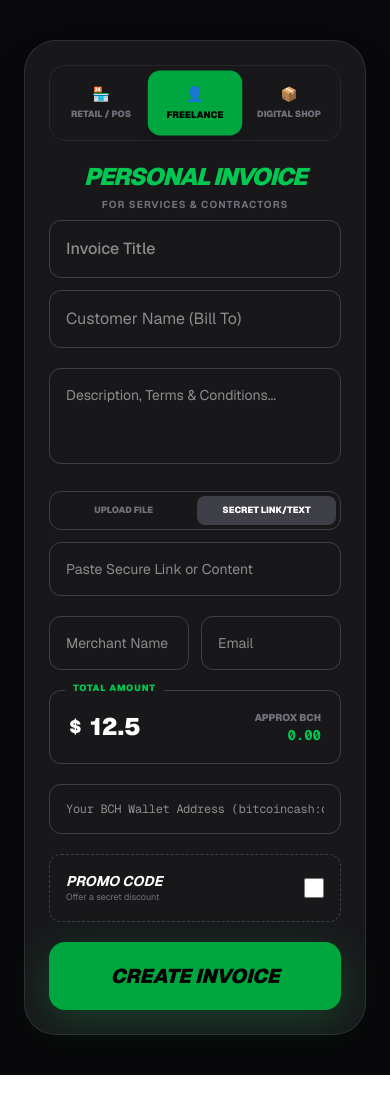
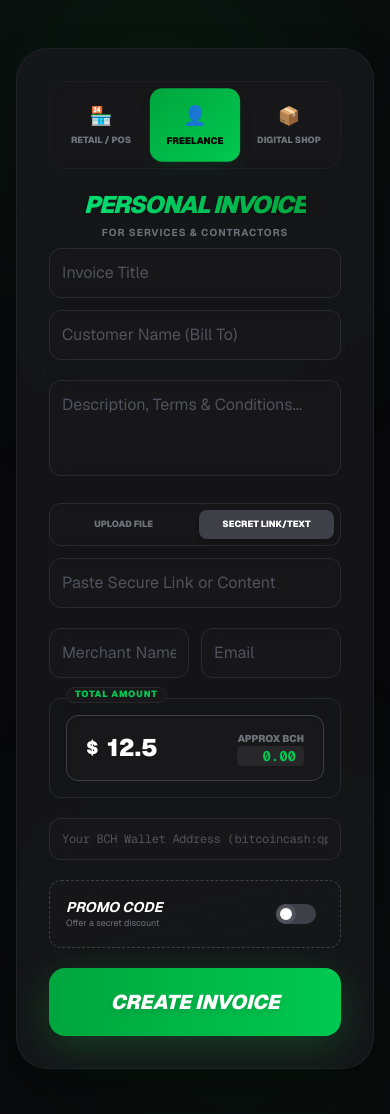
Before and after one commit to saleemm1/payonce-cash, a Next.js app: page /create/invoice in a window 390 px wide. Shown: the top 1114 px of the page. Before the commit the page ends 1075 px from the top, so only its background shows below. Built offline with nearby package versions, Linux system fonts and the light colour scheme; no server answers.

Commit message:
Update page.js

```diff
--- a/app/create/invoice/page.js
+++ b/app/create/invoice/page.js
@@ -108,27 +108,32 @@ export default function InvoiceUploadPage() {
     }
   };
 
+  const inputBaseStyles = "w-full p-3 bg-zinc-900/50 backdrop-blur-sm border border-zinc-700/50 rounded-xl text-white outline-none focus:border-green-500 focus:ring-1 focus:ring-green-500/50 transition-all duration-300 placeholder:text-zinc-600 hover:bg-zinc-900/80 hover:border-zinc-600";
+
   return (
-    <div className="min-h-screen bg-[#09090b] text-white flex flex-col items-center justify-center px-6 py-10 font-sans">
-      <form onSubmit={handleGenerate} className="w-full max-w-md bg-[#18181b] p-6 sm:p-8 rounded-[2rem] border border-white/10 shadow-2xl space-y-5">
+    <div className="min-h-screen bg-[#09090b] text-white flex flex-col items-center justify-center px-4 py-12 font-sans relative overflow-hidden">
+      <div className="absolute top-[-10%] left-[-10%] w-96 h-96 bg-green-600/10 rounded-full blur-[128px] pointer-events-none"></div>
+      <div className="absolute bottom-[-10%] right-[-10%] w-96 h-96 bg-green-500/5 rounded-full blur-[128px] pointer-events-none"></div>
 
-        <div className="grid grid-cols-3 gap-1 bg-zinc-900 p-1.5 rounded-2xl border border-zinc-800">
-          <button type="button" onClick={() => setInvoiceType('retail')} className={`py-3 text-[9px] font-black uppercase rounded-xl transition-all flex flex-col items-center gap-1 ${invoiceType === 'retail' ? 'bg-green-600 text-black shadow-lg scale-105' : 'text-zinc-500 hover:text-zinc-300'}`}>
-            <span className="text-sm">🏪</span> Retail / POS
+      <form onSubmit={handleGenerate} className="relative z-10 w-full max-w-lg bg-[#18181b]/80 backdrop-blur-2xl p-8 rounded-[2rem] border border-white/5 shadow-2xl shadow-black/50 space-y-5 transform transition-all hover:border-white/10">
+
+        <div className="grid grid-cols-3 gap-2 bg-zinc-900/50 p-2 rounded-2xl border border-zinc-800/50 backdrop-blur-sm">
+          <button type="button" onClick={() => setInvoiceType('retail')} className={`py-3 text-[9px] font-black uppercase rounded-xl transition-all duration-300 flex flex-col items-center gap-1 ${invoiceType === 'retail' ? 'bg-gradient-to-br from-green-600 to-green-500 text-black shadow-lg shadow-green-900/20 scale-105' : 'text-zinc-500 hover:text-zinc-300 hover:bg-zinc-800'}`}>
+            <span className="text-lg">🏪</span> Retail / POS
           </button>
-          <button type="button" onClick={() => setInvoiceType('personal')} className={`py-3 text-[9px] font-black uppercase rounded-xl transition-all flex flex-col items-center gap-1 ${invoiceType === 'personal' ? 'bg-green-600 text-black shadow-lg scale-105' : 'text-zinc-500 hover:text-zinc-300'}`}>
-            <span className="text-sm">👤</span> Freelance
+          <button type="button" onClick={() => setInvoiceType('personal')} className={`py-3 text-[9px] font-black uppercase rounded-xl transition-all duration-300 flex flex-col items-center gap-1 ${invoiceType === 'personal' ? 'bg-gradient-to-br from-green-600 to-green-500 text-black shadow-lg shadow-green-900/20 scale-105' : 'text-zinc-500 hover:text-zinc-300 hover:bg-zinc-800'}`}>
+            <span className="text-lg">👤</span> Freelance
           </button>
-          <button type="button" onClick={() => setInvoiceType('digital')} className={`py-3 text-[9px] font-black uppercase rounded-xl transition-all flex flex-col items-center gap-1 ${invoiceType === 'digital' ? 'bg-green-600 text-black shadow-lg scale-105' : 'text-zinc-500 hover:text-zinc-300'}`}>
-            <span className="text-sm">📦</span> Digital Shop
+          <button type="button" onClick={() => setInvoiceType('digital')} className={`py-3 text-[9px] font-black uppercase rounded-xl transition-all duration-300 flex flex-col items-center gap-1 ${invoiceType === 'digital' ? 'bg-gradient-to-br from-green-600 to-green-500 text-black shadow-lg shadow-green-900/20 scale-105' : 'text-zinc-500 hover:text-zinc-300 hover:bg-zinc-800'}`}>
+            <span className="text-lg">📦</span> Digital Shop
           </button>
         </div>
 
         <div className="text-center mb-2">
-          <h1 className="text-2xl font-black text-white uppercase italic tracking-tighter">
-            {invoiceType === 'retail' && <span className="text-green-500">Quick Bill</span>}
-            {invoiceType === 'personal' && <span className="text-green-500">Personal Invoice</span>}
-            {invoiceType === 'digital' && <span className="text-green-500">Sell Digital Asset</span>}
+          <h1 className="text-2xl font-black text-white uppercase italic tracking-tighter drop-shadow-sm">
+            {invoiceType === 'retail' && <span className="text-transparent bg-clip-text bg-gradient-to-r from-green-400 to-green-600">Quick Bill</span>}
+            {invoiceType === 'personal' && <span className="text-transparent bg-clip-text bg-gradient-to-r from-green-400 to-green-600">Personal Invoice</span>}
+            {invoiceType === 'digital' && <span className="text-transparent bg-clip-text bg-gradient-to-r from-green-400 to-green-600">Sell Digital Asset</span>}
           </h1>
           <p className="text-[10px] text-zinc-500 font-bold uppercase tracking-widest mt-1">
             {invoiceType === 'retail' && "For Restaurants, Cafes & Stores"}
@@ -138,101 +143,116 @@ export default function InvoiceUploadPage() {
         </div>
 
         <div className="space-y-3">
-          <input required type="text" value={productName} onChange={(e) => setProductName(e.target.value)} className="w-full p-4 bg-zinc-900 border border-zinc-700 rounded-xl text-white outline-none focus:border-green-500 transition-all font-bold placeholder:font-medium" placeholder={invoiceType === 'retail' ? "Item Name (e.g. Lunch Combo)" : "Invoice Title"} />
+          <input required type="text" value={productName} onChange={(e) => setProductName(e.target.value)} className={inputBaseStyles} placeholder={invoiceType === 'retail' ? "Item Name (e.g. Lunch Combo)" : "Invoice Title"} />
 
           {invoiceType === 'personal' && (
-            <input required type="text" value={customerName} onChange={(e) => setCustomerName(e.target.value)} className="w-full p-4 bg-zinc-900 border border-zinc-700 rounded-xl text-white outline-none focus:border-green-500 transition-all animate-in fade-in" placeholder="Customer Name (Bill To)" />
+            <input required type="text" value={customerName} onChange={(e) => setCustomerName(e.target.value)} className={`${inputBaseStyles} animate-in fade-in slide-in-from-top-1`} placeholder="Customer Name (Bill To)" />
           )}
 
           {invoiceType === 'retail' && (
-            <input type="text" value={orderRef} onChange={(e) => setOrderRef(e.target.value)} className="w-full p-4 bg-zinc-900 border border-zinc-700 rounded-xl text-white outline-none focus:border-green-500 transition-all animate-in fade-in" placeholder="Table # / Order ID / Student ID (Optional)" />
+            <input type="text" value={orderRef} onChange={(e) => setOrderRef(e.target.value)} className={`${inputBaseStyles} animate-in fade-in slide-in-from-top-1`} placeholder="Table # / Order ID / Student ID (Optional)" />
           )}
         </div>
 
-        <textarea required value={productDesc} onChange={(e) => setProductDesc(e.target.value)} className="w-full p-4 bg-zinc-900 border border-zinc-700 rounded-xl text-white outline-none focus:border-green-500 h-24 text-sm resize-none" placeholder={invoiceType === 'retail' ? "Order details, items list..." : "Description, Terms & Conditions..."}></textarea>
+        <textarea required value={productDesc} onChange={(e) => setProductDesc(e.target.value)} className={`${inputBaseStyles} h-24 resize-none`} placeholder={invoiceType === 'retail' ? "Order details, items list..." : "Description, Terms & Conditions..."}></textarea>
 
         {invoiceType !== 'retail' && (
           <div className="animate-in fade-in slide-in-from-top-2">
-             <div className="flex bg-zinc-900 p-1 rounded-xl border border-zinc-700 gap-1 mb-3">
-               <button type="button" onClick={() => setDeliveryType('file')} className={`flex-1 py-2 text-[9px] font-black uppercase rounded-lg transition-all ${deliveryType === 'file' ? 'bg-zinc-700 text-white' : 'text-zinc-500'}`}>Upload File</button>
-               <button type="button" onClick={() => setDeliveryType('link')} className={`flex-1 py-2 text-[9px] font-black uppercase rounded-lg transition-all ${deliveryType === 'link' ? 'bg-zinc-700 text-white' : 'text-zinc-500'}`}>Secret Link/Text</button>
+             <div className="flex bg-zinc-900/50 p-1.5 rounded-xl border border-zinc-700/50 gap-2 mb-3 backdrop-blur-sm">
+               <button type="button" onClick={() => setDeliveryType('file')} className={`flex-1 py-2 text-[9px] font-black uppercase rounded-lg transition-all duration-300 ${deliveryType === 'file' ? 'bg-zinc-700 text-white shadow-md' : 'text-zinc-500 hover:text-zinc-300'}`}>Upload File</button>
+               <button type="button" onClick={() => setDeliveryType('link')} className={`flex-1 py-2 text-[9px] font-black uppercase rounded-lg transition-all duration-300 ${deliveryType === 'link' ? 'bg-zinc-700 text-white shadow-md' : 'text-zinc-500 hover:text-zinc-300'}`}>Secret Link/Text</button>
              </div>
 
              {deliveryType === 'file' ? (
-               <input type="file" onChange={(e)=>setFile(e.target.files[0])} className="w-full p-2 bg-zinc-900 border border-zinc-700 rounded-xl text-xs text-zinc-400 file:bg-green-600 file:text-black file:border-0 file:rounded-lg file:px-3 file:py-1 file:font-black file:mr-3 cursor-pointer" />
+                <div className="bg-zinc-900/30 p-3 rounded-xl border border-dashed border-zinc-700 group hover:border-green-500/50 transition-colors">
+                    <input type="file" onChange={(e)=>setFile(e.target.files[0])} className="w-full text-xs text-zinc-400 file:bg-green-600 file:text-white file:border-0 file:rounded-lg file:px-3 file:py-1 file:font-black file:mr-3 cursor-pointer hover:file:bg-green-500 file:transition-colors" />
+                </div>
              ) : (
-               <input required type="text" value={linkOrText} onChange={(e)=>setLinkOrText(e.target.value)} className="w-full p-4 bg-zinc-900 border border-zinc-700 rounded-xl text-white outline-none focus:border-green-500 text-sm" placeholder="Paste Secure Link or Content" />
+               <input required type="text" value={linkOrText} onChange={(e)=>setLinkOrText(e.target.value)} className={inputBaseStyles} placeholder="Paste Secure Link or Content" />
              )}
           </div>
         )}
 
         {(invoiceType === 'digital' || invoiceType === 'retail') && (
-          <div className="p-4 bg-zinc-800/30 rounded-xl border border-white/5 animate-in fade-in">
-            <label className="text-[9px] text-zinc-400 mb-2 block uppercase font-black tracking-wider">
+          <div className="p-4 bg-zinc-800/20 rounded-xl border border-white/5 animate-in fade-in space-y-2">
+            <label className="text-[9px] text-zinc-400 block uppercase font-black tracking-wider text-center">
               {invoiceType === 'retail' ? 'Cover Image (Menu/Shop Logo) - Optional' : 'Cover Preview - Required'}
             </label>
-            <div className="flex gap-2">
-              <input type="file" accept="image/*" onChange={(e)=>setPreviewFile(e.target.files[0])} className="w-1/2 text-[10px] text-zinc-500 file:bg-zinc-700 file:text-white file:border-0 file:rounded-lg file:px-2 cursor-pointer" />
-              <input type="url" value={previewLink} onChange={(e)=>setPreviewLink(e.target.value)} placeholder="Or Image URL" className="w-1/2 p-2 bg-zinc-900 border border-zinc-700 rounded-lg text-xs outline-none focus:border-green-500" />
+            <div className="flex gap-2 items-center">
+              <input type="file" accept="image/*" onChange={(e)=>setPreviewFile(e.target.files[0])} className="w-1/2 text-[10px] text-zinc-500 file:bg-zinc-700 file:text-white file:border-0 file:rounded-lg file:px-2 file:hover:bg-zinc-600 cursor-pointer transition-colors" />
+              <input type="url" value={previewLink} onChange={(e)=>setPreviewLink(e.target.value)} placeholder="Or Image URL" className={`${inputBaseStyles} py-2 text-xs`} />
             </div>
           </div>
         )}
 
         <div className="grid grid-cols-2 gap-3">
-          <input required type="text" placeholder="Merchant Name" onChange={(e)=>setSellerName(e.target.value)} className="p-4 bg-zinc-900 border border-zinc-700 rounded-xl text-white outline-none focus:border-green-500 transition-all text-sm" />
-          <input required type="email" placeholder="Email " onChange={(e)=>setSellerEmail(e.target.value)} className="p-4 bg-zinc-900 border border-zinc-700 rounded-xl text-white outline-none focus:border-green-500 transition-all text-sm" />
+          <input required type="text" placeholder="Merchant Name" onChange={(e)=>setSellerName(e.target.value)} className={inputBaseStyles} />
+          <input required type="email" placeholder="Email " onChange={(e)=>setSellerEmail(e.target.value)} className={inputBaseStyles} />
         </div>
 
-        <div className="relative group">
-          <div className="absolute -top-2 left-4 bg-[#18181b] px-2 text-[9px] text-green-500 font-black uppercase tracking-widest z-10">Total Amount</div>
+        <div className="relative bg-zinc-900/40 p-4 rounded-xl border border-zinc-800 group">
+          <div className="absolute -top-3 left-4 bg-[#18181b] px-2 text-[9px] text-green-500 font-black uppercase tracking-widest z-10 border border-zinc-800 rounded-full">Total Amount</div>
           <div className="relative flex items-center">
-            <span className="absolute left-5 text-white font-black text-lg">$</span>
-            <input required type="number" step="any" value={usdPrice} onChange={(e) => setUsdPrice(e.target.value)} className="w-full p-5 pl-10 bg-zinc-900 border border-zinc-700 rounded-xl text-white outline-none focus:border-green-500 text-2xl font-black transition-all group-hover:border-green-500/50" />
-            <div className="absolute right-5 text-right">
+            <span className="absolute left-5 text-white font-black text-lg pointer-events-none">$</span>
+            <input required type="number" step="any" value={usdPrice} onChange={(e) => setUsdPrice(e.target.value)} className="w-full p-4 pl-10 bg-zinc-900 border border-zinc-700 rounded-xl text-white outline-none focus:border-green-500 text-2xl font-black transition-all group-hover:border-green-500/50 shadow-inner" />
+            <div className="absolute right-5 text-right pointer-events-none">
                <span className="block text-[10px] text-zinc-500 font-black">APPROX BCH</span>
-               <span className="block text-sm text-green-500 font-mono font-bold">{bchPreview}</span>
+               <span className="block text-sm text-green-500 font-mono font-bold bg-zinc-800 px-2 rounded">{bchPreview}</span>
             </div>
           </div>
         </div>
 
-        <input required type="text" value={wallet} onChange={(e) => setWallet(e.target.value)} className="w-full p-4 bg-zinc-900 border border-zinc-700 rounded-xl text-white outline-none focus:border-green-500 transition-all text-xs font-mono text-center tracking-tight" placeholder="Your BCH Wallet Address (bitcoincash:qp...)" />
+        <input required type="text" value={wallet} onChange={(e) => setWallet(e.target.value)} className={`${inputBaseStyles} text-xs font-mono text-center tracking-tight`} placeholder="Your BCH Wallet Address (bitcoincash:qp...)" />
 
-        <div className="bg-zinc-900/50 p-4 rounded-xl border border-dashed border-zinc-700 flex flex-col gap-3">
+        <div className="bg-gradient-to-br from-zinc-900/80 to-zinc-900/40 p-4 rounded-xl border border-dashed border-zinc-700 hover:border-zinc-500 transition-colors flex flex-col gap-3 group">
             <div className="flex items-center justify-between">
                 <div>
-                   <h3 className="text-sm font-bold uppercase italic text-white">Promo Code</h3>
-                   <p className="text-[9px] text-zinc-500">Offer a secret discount</p>
+                   <h3 className="text-sm font-bold uppercase italic text-white flex items-center gap-2">Promo Code {enablePromo && <span className="w-2 h-2 rounded-full bg-green-500 animate-pulse"></span>}</h3>
+                   <p className="text-[9px] text-zinc-500 group-hover:text-zinc-400 transition-colors">Offer a secret discount</p>
                 </div>
-                <input type="checkbox" checked={enablePromo} onChange={(e) => setEnablePromo(e.target.checked)} className="w-5 h-5 accent-green-500 cursor-pointer" />
+                <div className="relative inline-block w-10 mr-2 align-middle select-none transition duration-200 ease-in">
+                    <input type="checkbox" checked={enablePromo} onChange={(e) => setEnablePromo(e.target.checked)} className="toggle-checkbox absolute block w-5 h-5 rounded-full bg-white border-4 appearance-none cursor-pointer checked:right-0 checked:border-green-500 right-5 border-zinc-600 transition-all duration-300"/>
+                    <label className="toggle-label block overflow-hidden h-5 rounded-full bg-zinc-700 cursor-pointer"></label>
+                </div>
             </div>
             {enablePromo && (
-                <div className="flex gap-2 animate-in fade-in slide-in-from-top-2">
-                    <input type="text" maxLength={5} placeholder="CODE (3-5 chars)" value={promoCode} onChange={(e)=>setPromoCode(e.target.value.toUpperCase())} className="flex-1 p-2 bg-black border border-zinc-700 rounded text-xs text-white uppercase outline-none focus:border-green-500" />
-                    <input type="number" placeholder="%" min="1" max="100" value={promoDiscount} onChange={(e)=>setPromoDiscount(e.target.value)} className="w-16 p-2 bg-black border border-zinc-700 rounded text-xs text-white outline-none focus:border-green-500 text-center" />
+                <div className="flex gap-2 animate-in fade-in slide-in-from-top-2 duration-300">
+                    <input type="text" maxLength={5} placeholder="CODE" value={promoCode} onChange={(e)=>setPromoCode(e.target.value.toUpperCase())} className="flex-1 p-2 bg-black/50 border border-zinc-700 rounded-lg text-xs text-white uppercase outline-none focus:border-green-500 focus:ring-1 focus:ring-green-500 tracking-widest font-bold" />
+                    <input type="number" placeholder="%" min="1" max="100" value={promoDiscount} onChange={(e)=>setPromoDiscount(e.target.value)} className="w-20 p-2 bg-black/50 border border-zinc-700 rounded-lg text-xs text-white outline-none focus:border-green-500 text-center font-bold" />
                 </div>
             )}
         </div>
 
         {invoiceType === 'digital' && (
-           <div className="bg-zinc-900/50 p-4 rounded-xl border border-dashed border-zinc-700 flex items-center justify-between animate-in fade-in">
+           <div className="bg-gradient-to-r from-zinc-900 to-zinc-800/50 p-4 rounded-xl border border-zinc-700/50 flex items-center justify-between hover:shadow-lg hover:shadow-green-900/10 transition-all duration-300 animate-in fade-in">
              <div>
-               <h3 className="text-xs font-black uppercase text-white">Viral Mode 🚀</h3>
-               <p className="text-[9px] text-zinc-500">10% Commission </p>
+               <h3 className="text-xs font-black uppercase text-white flex items-center gap-1">Viral Mode 🚀</h3>
+               <p className="text-[9px] text-zinc-400 mt-0.5">10% Commission</p>
              </div>
-             <input type="checkbox" checked={enableAffiliate} onChange={(e) => setEnableAffiliate(e.target.checked)} className="w-5 h-5 accent-green-500 cursor-pointer" />
+             <input type="checkbox" checked={enableAffiliate} onChange={(e) => setEnableAffiliate(e.target.checked)} className="w-5 h-5 accent-green-500 cursor-pointer rounded bg-zinc-700 border-zinc-600 focus:ring-green-500 focus:ring-offset-zinc-900" />
            </div>
         )}
 
-        <button type="submit" disabled={uploading} className="w-full bg-green-600 hover:bg-green-500 text-black py-5 rounded-2xl font-black transition-all uppercase italic text-xl shadow-[0_10px_40px_rgba(22,163,74,0.3)] disabled:opacity-50 hover:scale-[1.02] active:scale-95">
-          {uploading ? "Creating Bill..." : invoiceType === 'retail' ? "Generate Quick Bill ⚡" : "Create Invoice"}
+        <button type="submit" disabled={uploading} className="w-full relative overflow-hidden group bg-gradient-to-r from-green-600 to-green-500 hover:from-green-500 hover:to-green-400 text-black py-5 rounded-2xl font-black transition-all uppercase italic text-xl shadow-[0_10px_40px_rgba(22,163,74,0.3)] disabled:opacity-50 disabled:cursor-not-allowed hover:scale-[1.02] active:scale-95">
+          <span className="relative z-10 flex items-center justify-center gap-2 text-white shadow-black drop-shadow-md">
+             {uploading ? (
+                <>
+                 <svg className="animate-spin h-5 w-5 text-white" xmlns="http://www.w3.org/2000/svg" fill="none" viewBox="0 0 24 24"><circle className="opacity-25" cx="12" cy="12" r="10" stroke="currentColor" strokeWidth="4"></circle><path className="opacity-75" fill="currentColor" d="M4 12a8 8 0 018-8V0C5.373 0 0 5.373 0 12h4zm2 5.291A7.962 7.962 0 014 12H0c0 3.042 1.135 5.824 3 7.938l3-2.647z"></path></svg>
+                 Creating Bill...
+                </>
+             ) : invoiceType === 'retail' ? "Generate Quick Bill ⚡" : "Create Invoice"}
+          </span>
+          <div className="absolute top-0 -inset-full h-full w-1/2 z-5 block transform -skew-x-12 bg-gradient-to-r from-transparent to-white opacity-20 group-hover:animate-shine" />
         </button>
 
         {generatedLink && (
-          <div className="mt-4 p-4 bg-black/80 rounded-2xl border border-green-500/30 flex flex-col gap-2 animate-in slide-in-from-bottom-5">
+          <div className="mt-4 p-4 bg-black/80 rounded-2xl border border-green-500/30 flex flex-col gap-2 animate-in slide-in-from-bottom-5 shadow-lg shadow-green-900/10">
             <span className="text-[9px] text-green-500 uppercase font-black tracking-widest text-center">Payment Link Ready</span>
             <div className="flex gap-2">
-               <input readOnly value={generatedLink} className="flex-1 bg-zinc-900 p-3 text-[10px] rounded-xl border border-zinc-800 outline-none text-zinc-300 font-mono text-center" />
-               <button type="button" onClick={()=>{navigator.clipboard.writeText(generatedLink); setCopied(true); setTimeout(()=>setCopied(false),2000)}} className="bg-zinc-800 hover:bg-zinc-700 px-4 rounded-xl text-lg font-bold text-green-500 transition-all">{copied ? '✅' : '📋'}</button>
+               <input readOnly value={generatedLink} className="flex-1 bg-zinc-900/50 p-3 text-[10px] rounded-xl border border-zinc-800 outline-none text-zinc-300 font-mono text-center tracking-tight" />
+               <button type="button" onClick={()=>{navigator.clipboard.writeText(generatedLink); setCopied(true); setTimeout(()=>setCopied(false),2000)}} className={`px-4 rounded-xl text-lg font-bold transition-all duration-200 ${copied ? 'bg-green-500 text-white' : 'bg-zinc-800 text-green-500 hover:bg-zinc-700'}`}>
+                   {copied ? '✅' : '📋'}
+               </button>
             </div>
           </div>
         )}
```
